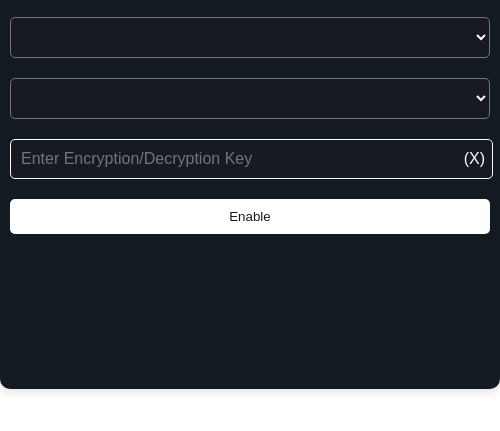
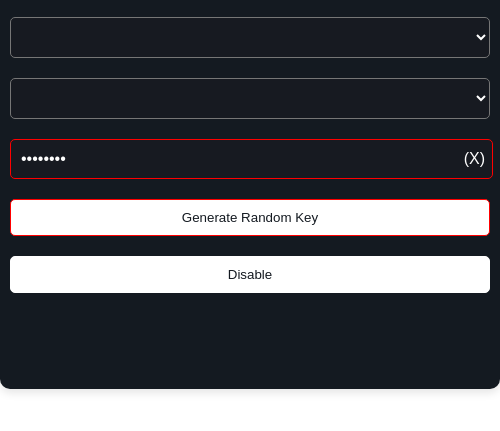
Before and after one commit to Slashy-Slasher/Dolus, an Electron app: page src/index.html in a window 500 px wide. Both pictures are taken after a click on the button "Enable". Shown: the part 271-702 px from the top of the page. Drawn offline with Linux system fonts and the light colour scheme.

Commit message:
Random key + Enable/Disable Logic

```diff
--- a/src/index.html
+++ b/src/index.html
@@ -37,8 +37,9 @@
         <input type="password" id="encryptionKey" placeholder="Enter Encryption/Decryption Key">
         <span class="toggle-password" onclick="togglePasswordVisibility()">(X)</span>
     </div>
-    <!-- Enable button here -->
-    <button class="btn" id="enableButton">Enable</button>
+
+    <button class="btn" onclick ="generateKey()" id="GenerateKeyBtn">Generate Random Key</button>
+    <button class="btn" onclick = "enableOrDisable()" id="enableButton">Enable</button>
 </div>
 </body>
 </html>
--- a/src/render.js
+++ b/src/render.js
@@ -1,6 +1,7 @@
 const inputDropdown = document.getElementById("inputDropdown");
 const outputDropdown = document.getElementById("outputDropdown");
 const enableBtn = document.getElementById("enableButton");
+eOrD = false;
 
 const toggletheme = () => {
   const root = document.documentElement;
@@ -37,6 +38,50 @@ function togglePasswordVisibility() {
       passwordField.type = "password";
       toggleButton.textContent = "(X)";
   }
+}
+
+function enableOrDisable() {
+  const selectedInputDevice = inputDropdown.value;
+  const selectedOutputDevice = outputDropdown.value;
+
+  //False - Denotes that the encryption/Decryption is not currently enabled
+  //True - Denotes that the encryption/Decryption is currently enabled
+
+  //if the encryption/decryption textbox is empty, set it to a random key
+  if (document.getElementById("encryptionKey").value === "") {
+    generateKey();
+  }
+
+  if (eOrD === true) {
+    enableBtn.textContent = "Enable";
+    document.getElementById("GenerateKeyBtn").disabled = false;
+    document.getElementById("encryptionKey").disabled = false;
+
+    //reset the borders to the CSS --background color
+    document.getElementById("encryptionKey").style.borderColor = "var(--background)";
+    document.getElementById("GenerateKeyBtn").style.borderColor = "var(--background)";
+    eOrD = false;
+
+    //Kill the audio stream
+  }
+
+  //This is where the encryption/decryption will be enabled
+  else {
+    enableBtn.textContent = "Disable";
+    document.getElementById("GenerateKeyBtn").disabled = true;
+    document.getElementById("encryptionKey").disabled = true;
+
+    document.getElementById("encryptionKey").style.borderColor = "red";
+    document.getElementById("GenerateKeyBtn").style.borderColor = "red";
+    eOrD = true;
+
+    //Start the audio stream
+  }
+}
+
+function generateKey() {
+  var key = Math.random().toString(36).slice(-8);
+  document.getElementById("encryptionKey").value = key;
 }
 
 async function getAudioSources() {
--- a/src/styles.css
+++ b/src/styles.css
@@ -1,5 +1,4 @@
-/* create a css variable for the background color
-
+/*
 -----Dark Mode Pallete-----
 background Dark: #141a21
 container Dark: #fff
@@ -63,6 +62,12 @@ button hover Light: #171a21
     font-size: 16px;
     cursor: pointer;
     outline: none;
+  }
+
+  input {
+    border: 1px solid "var(--backGround)";
+    border-color: var(--backGround);
+    border-radius: 5px;
   }
 
   input[type="password"] {
@@ -175,7 +180,7 @@ input[type="darkModeToggle"] {
   text-align: center;
   background-color: var(--backGround);
   color: var(--container);
-  border: none;
+  border: 1px solid var(--backGround);
   border-radius: 5px;
   cursor: pointer;
   transition: background-color 0.3s ease;
```
